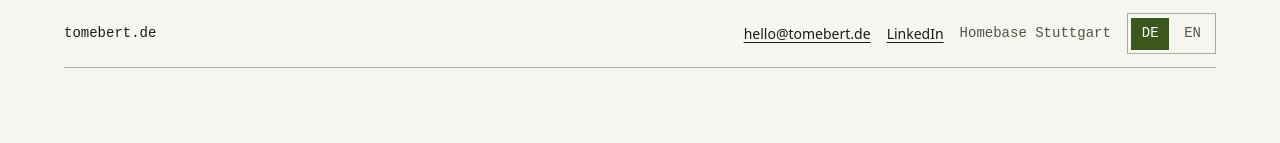
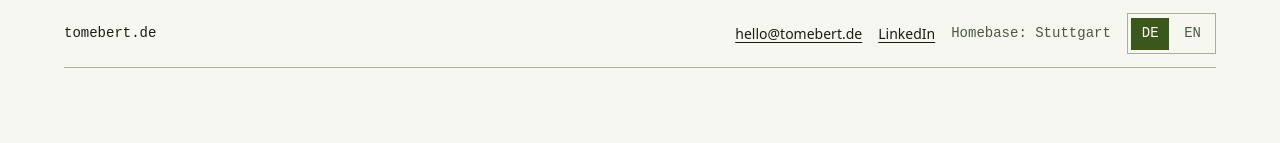
Before and after one commit to TomEbert/tomebert-website, a plain HTML site: page index.html in a window 1280 px wide. Shown: the top 143 px of the page. Drawn offline with Linux system fonts and the light colour scheme.

Commit message:
Test home base punctuation

```diff
--- a/index.html
+++ b/index.html
@@ -58,7 +58,7 @@ summary:hover,.skill[open] {background:var(--surface)}
 </head>
 <body>
 <main>
-<nav aria-label="Kontakt und Sprache" data-en-label="Contact and language"><span>tomebert.de</span><div class="nav-links"><a href="mailto:hello@tomebert.de">hello@tomebert.de</a><a href="https://www.linkedin.com/in/tom-ebert/">LinkedIn</a><span class="location" data-en="Home base Stuttgart">Homebase Stuttgart</span><div class="language" role="group" aria-label="Sprache" data-en-label="Language"><button type="button" lang="de" aria-label="Deutsch" aria-pressed="true">DE</button><button type="button" lang="en" aria-label="English" aria-pressed="false">EN</button></div></div></nav>
+<nav aria-label="Kontakt und Sprache" data-en-label="Contact and language"><span>tomebert.de</span><div class="nav-links"><a href="mailto:hello@tomebert.de">hello@tomebert.de</a><a href="https://www.linkedin.com/in/tom-ebert/">LinkedIn</a><span class="location" data-en="Home base Stuttgart">Homebase: Stuttgart</span><div class="language" role="group" aria-label="Sprache" data-en-label="Language"><button type="button" lang="de" aria-label="Deutsch" aria-pressed="true">DE</button><button type="button" lang="en" aria-label="English" aria-pressed="false">EN</button></div></div></nav>
 <header>
 <div><h1>Tom Ebert</h1><p class="field">AI &amp; Data Consultant</p><p class="intro" data-en="I started out building native iOS apps. These days I build AI prototypes and ship changes to data pipelines.">Ich komme aus der iOS-Entwicklung. Heute baue ich KI-Prototypen und bringe Änderungen an Datenpipelines in Produktion.</p>
 <p class="current"><span data-en="Currently">Aktuell</span><strong>INFOMOTION</strong></p></div>
```
